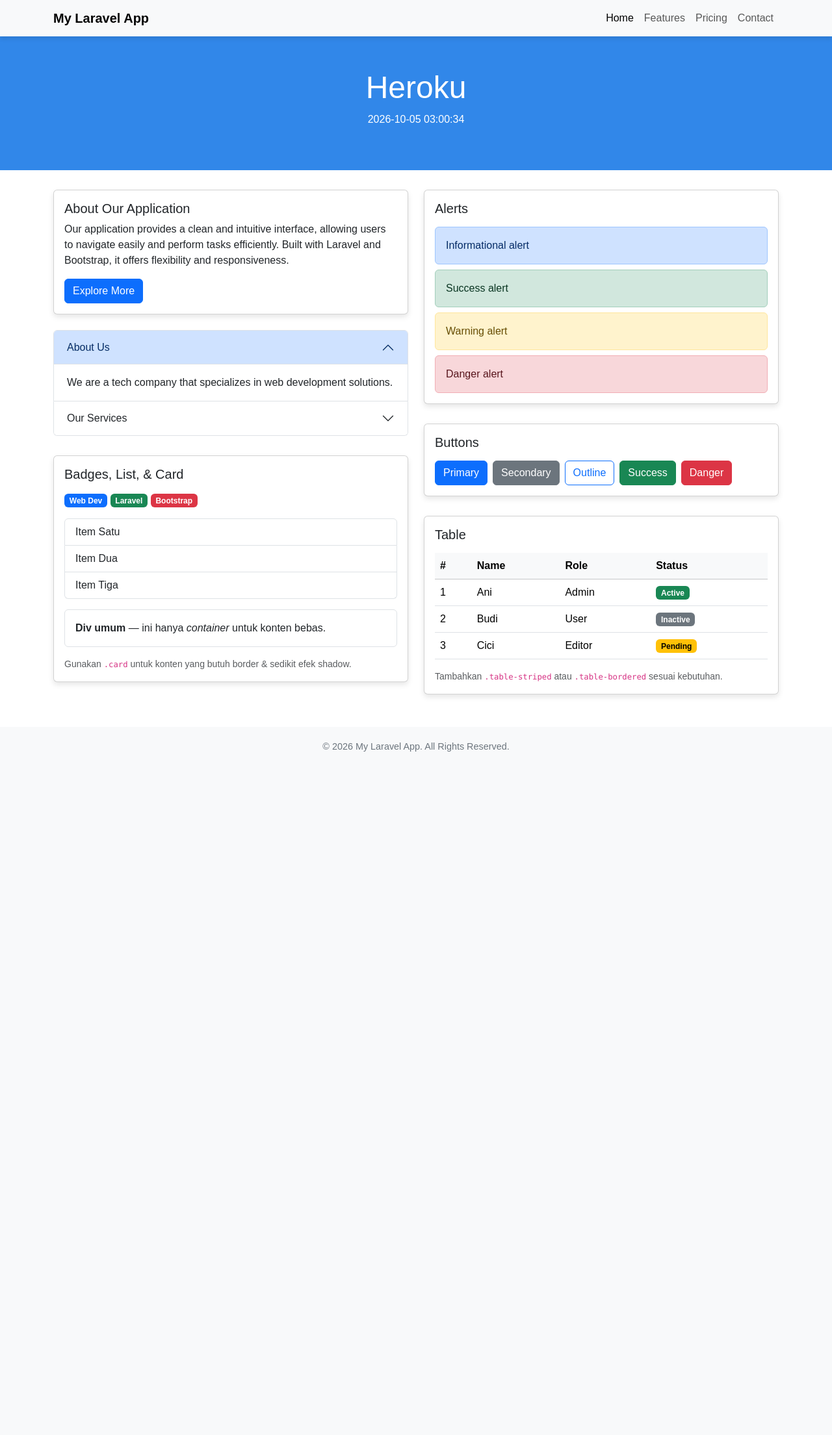
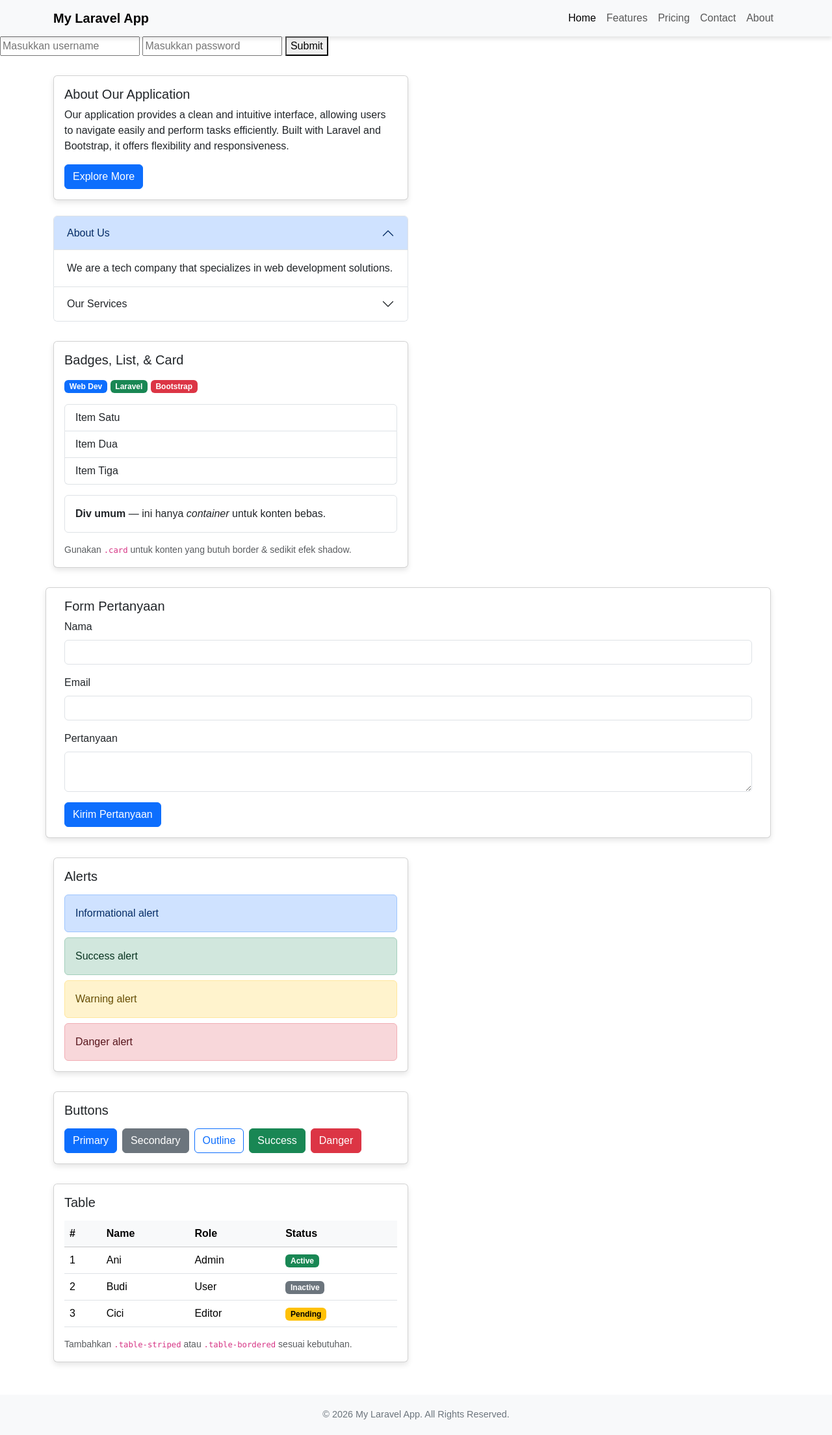
Before and after one commit to naura25si-ux/laravel-naura, a Laravel app: page /home in a window 1280 px wide. Shown: the whole page at 65% size. Before the commit the page ends 1157 px from the top, so only its background shows below. Run offline with Laravel 12, Linux system fonts and the light colour scheme.

Commit message:
Update form pertanyaan dengan input nama, email, dan textarea

```diff
--- a/resources/views/home.blade.php
+++ b/resources/views/home.blade.php
@@ -74,18 +74,25 @@
                     <li class="nav-item">
                         <a class="nav-link" href="#">Contact</a>
                     </li>
+
+                     <li class="nav-item">
+                        <a class="nav-link" href="#">About</a>
+                    </li>
+
                 </ul>
             </div>
         </div>
     </nav>
 
-    <!-- Hero Section -->
-    <section class="hero-section">
-        <div class="container">
-<h1> {{ $username }} </h1>
-<p> {{ $last_login }} </p>
-        </div>
-    </section>
+<form action="{{ url('/auth/login') }}" method="POST">
+    @csrf
+
+    <input type="text" name="username" placeholder="Masukkan username">
+
+    <input type="password" name="password" placeholder="Masukkan password">
+
+    <button type="submit">Submit</button>
+</form>
 
     <!-- Content Section -->
     <section id="content" class="container ">
@@ -151,6 +158,38 @@
                     </div>
                 </div>
             </div>
+
+<div class="row">
+    <div class="card">
+        <div class="card-body">
+            <h5 class="card-title">Form Pertanyaan</h5>
+
+            <form action="{{ route('question.store') }}" method="POST">
+                @csrf
+
+                <div class="mb-3">
+                    <label for="nama" class="form-label">Nama</label>
+                    <input type="text" class="form-control" name="nama">
+                </div>
+
+                <div class="mb-3">
+                    <label for="email" class="form-label">Email</label>
+                    <input type="text" class="form-control" name="email">
+                </div>
+
+                <div class="mb-3">
+                    <label for="pertanyaan" class="form-label">Pertanyaan</label>
+                    <textarea class="form-control" name="pertanyaan"></textarea>
+                </div>
+
+                <button type="submit" class="btn btn-primary">
+                    Kirim Pertanyaan
+                </button>
+            </form>
+        </div>
+    </div>
+</div>
+
 
             <div class="col-md-6">
                 {{-- Alerts --}}
--- a/routes/web.php
+++ b/routes/web.php
@@ -3,6 +3,7 @@
 use Illuminate\Support\Facades\Route;
 
 use App\Http\Controllers\HomeController;
+use App\Http\Controllers\QuestionController;
 
 Route::get('/', function () {
     return view('welcome');
@@ -25,3 +26,6 @@ Route::get('/nim/{param1?}', function ($param1 = '') {
 });
 
 Route::get('/home',  [HomeController::class,'index']);
+
+Route::post('question/store', [QuestionController::class, 'store'])
+		->name('question.store');
```
Also changed, not shown: app/Http/Controllers/QuestionController.php (added, +64 -0 lines).
